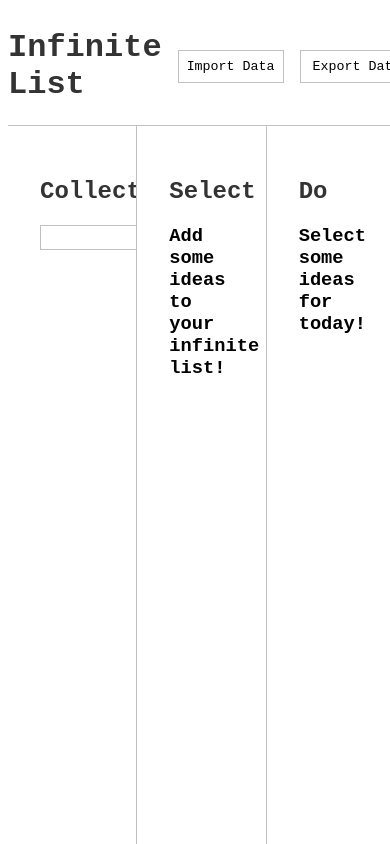
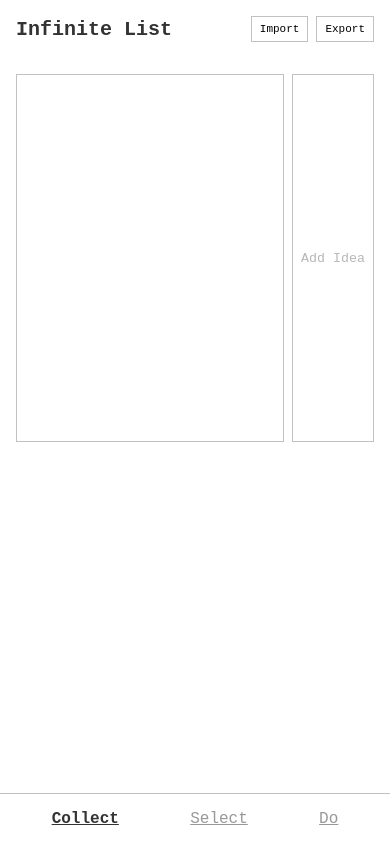
Before and after one commit to konradfritte/infinite-list, an Angular app: page / in a window 390 px wide. Built offline with nearby package versions, Linux system fonts and the light colour scheme.

Commit message:
create-mobile-view | Add first version of mobile view

```diff
--- a/src/app/app.component.html
+++ b/src/app/app.component.html
@@ -1,5 +1,13 @@
 <app-header></app-header>
 
-<app-collect-section></app-collect-section>
-<app-select-section></app-select-section>
-<app-review-section></app-review-section>
+<main>
+    <app-collect-section [class.hidden]="currentView() !== 'collect'"></app-collect-section>
+    <app-select-section [class.hidden]="currentView() !== 'select'"></app-select-section>
+    <app-review-section [class.hidden]="currentView() !== 'review'"></app-review-section>
+</main>
+
+<nav>
+    <a (click)="show('collect')" [class.current-view]="currentView() == 'collect'"  href="#">Collect</a>
+    <a (click)="show('select')"  [class.current-view]="currentView() == 'select'" href="#">Select</a>
+    <a (click)="show('review')"  [class.current-view]="currentView() == 'review'" href="#">Do</a>
+</nav>
--- a/src/app/app.component.scss
+++ b/src/app/app.component.scss
@@ -7,18 +7,61 @@
 
     display: grid;
 
+    grid-template-columns: 100%;
+    grid-template-rows: max-content 1fr max-content;
+
     grid-template-areas:
-        "header     header      header"
-        "collect    select      review";
+        "header"
+        "main"
+        "nav";
+}
 
-    grid-template-columns: repeat(3, 1fr);
-    grid-template-rows: max-content 1fr;
+main {
+    display: grid;
+
+    // grid-template-areas: "collect select review";
+
+    grid-template-rows: 100%;
+    grid-template-columns: 100%;
+
+    overflow: hidden;
+
+    app-collect-section,
+    app-select-section,
+    app-review-section {
+
+        &.hidden {
+            display: none;
+        }
+
+        border: none;
+    }
+}
+
+nav {
+    padding: 16px;
+
+    display: grid;
+    grid-template-columns: repeat(3, max-content);
+    justify-content: space-around;
+
+    border-top: 1px solid $color-border;
+
+    a {
+        font-family: $font-family;
+        color: $color-text;
+
+        opacity: 0.5;
+
+        &.current-view {
+            opacity: 1;
+            font-weight: bold;
+        }
+    }
 }
 
 app-header {
-    grid-area: header;
-
-    border-bottom: 1px solid $color-border;
+    // border-bottom: 1px solid $color-border;
 }
 
 app-collect-section,
@@ -28,13 +71,13 @@ app-select-section {
 }
 
 app-collect-section {
-    grid-area: collect;
+    // grid-area: collect;
 }
 
 app-select-section {
-    grid-area: select;
+    // grid-area: select;
 }
 
 app-review-section {
-    grid-area: review;
+    // grid-area: review;
 }
--- a/src/app/app.component.ts
+++ b/src/app/app.component.ts
@@ -1,4 +1,4 @@
-import { Component } from '@angular/core';
+import { Component, signal } from '@angular/core';
 import { RouterOutlet } from '@angular/router';
 import { CollectSectionComponent } from './collect-section/collect-section.component';
 import { SelectSectionComponent } from './select-section/select-section.component';
@@ -30,6 +30,12 @@ export interface Todo {
 })
 export class AppComponent {
 
+  currentView = signal<string>('collect');
+
   constructor() {
   }
+
+  show(view: string) {
+    this.currentView.set(view);
+  }
 }
--- a/src/app/collect-section/collect-section.component.html
+++ b/src/app/collect-section/collect-section.component.html
@@ -1,15 +1,17 @@
 <h2>Collect</h2>
 
 <form [formGroup]="form" (ngSubmit)="addTodo()">
-  <input type="text" formControlName="title" tabindex="1">
-  <input [disabled]="form.invalid" type="submit" value="Add Idea" tabindex="2">
+  <input type="text" formControlName="title">
+  <input [disabled]="form.invalid" type="submit" value="Add Idea">
 </form>
 
 <ul>
   @for (todo of todos(); track todo.id) {
   <li [class.completed]="todo.completed">
-    <span>{{todo.title}} @if (todo.completed) { (done) }</span>
-    <button (click)="remove(todo.id)">Delete</button>
+    <div>
+      <span>{{todo.title}} @if (todo.completed) { (done) }</span>
+      <button (click)="remove(todo.id)">Delete</button>
+    </div>
   </li>
   }
 </ul>
--- a/src/app/collect-section/collect-section.component.scss
+++ b/src/app/collect-section/collect-section.component.scss
@@ -5,11 +5,16 @@
 }
 
 form {
+    padding: 16px;
+    padding-bottom: 0;
+
     display: grid;
     grid-template-columns: 1fr max-content;
     gap: 8px;
 
     input[type="text"] {
+        padding: 8px 12px;
+
         border: 1px solid $color-border;
 
         font-family: $font-family;
@@ -21,17 +26,37 @@ form {
 }
 
 ul {
-    height: 75%;
+    max-height: 100%;
     overflow: auto;
 
+    list-style: none;
+    padding-left: 16px;
+
     li {
+        margin-bottom: 16px;
+        border: 1px solid $color-border;
+
+        div {
+            padding: 8px 12px;
+
+            display: grid;
+            grid-template-columns: 1fr max-content;
+            gap: 8px;
+
+            span {
+                font-weight: bold;
+            }
+
+            button {
+                @include button();
+
+                height: max-content;
+            }
+        }
+
         &.completed span {
             text-decoration: line-through;
             opacity: 0.5;
         }
-
-        button {
-            @include button();
-        }
     }
 }
--- a/src/app/header/header.component.html
+++ b/src/app/header/header.component.html
@@ -1,7 +1,7 @@
 <h1>Infinite List</h1>
 <input (change)="import($event)" type="file" id="file" accept=".json" class="import">
-<label for="file" tabindex="0">Import Data</label>
-<button (click)="showDialog()">Export Data</button>
+<label for="file" tabindex="0">Import</label>
+<button (click)="showDialog()">Export</button>
 <dialog #dialog>
   <div>
     <button autofocus (click)="hideDialog()">Close</button>
--- a/src/app/header/header.component.scss
+++ b/src/app/header/header.component.scss
@@ -1,29 +1,36 @@
 @import '../../styles';
 
 :host {
+    padding: 16px;
+
     display: grid;
     grid-template-columns: 1fr repeat(2, max-content);
-    gap: 16px;
+    gap: 8px;
 
     align-items: center;
 }
 
 h1 {
+    margin: 0;
+
     color: $color-text;
     font-family: $font-family;
+
+    font-size: 20px;
 }
 
 button,
 input[type="submit"],
 label {
     @include button();
+
+    font-size: 11px;
+
+    line-height: 1rem;
 }
 
 button {
     height: max-content;
-
-    padding: 8px 12px;
-    margin-right: 16px;
 
     align-self: center;
 }
@@ -64,11 +71,4 @@ dialog {
 
 .import {
     display: none;
-
-    & + label {
-
-        font-size: 13.33px;
-        padding: 8px;
-        height: max-content;
-    }
 }
--- a/src/app/review-section/review-section.component.html
+++ b/src/app/review-section/review-section.component.html
@@ -2,9 +2,12 @@
 @if (todos().length) {
 <ul>
   @for (todo of todos(); track todo.id) {
-  <li>{{todo.title}}
-    <button (click)="complete(todo.id)">Complete</button>
-    <button (click)="postpone(todo.id)">Postpone</button>
+  <li>
+    <div>
+      <span>{{todo.title}}</span>
+      <button (click)="complete(todo.id)" class="complete">Complete</button>
+      <button (click)="postpone(todo.id)" class="postpone">Postpone</button>
+    </div>
   </li>
   }
 </ul>
--- a/src/app/review-section/review-section.component.scss
+++ b/src/app/review-section/review-section.component.scss
@@ -3,16 +3,52 @@
 
 :host {
     @include section();
-}
 
-button {
-    @include button();
-
-    &:last-of-type {
-        margin-left: 4px;
-    }
+    padding-top: 16px;
 }
 
 ul {
-    height: 75%;
+    padding-left: 16px;
+    max-height: 100%;
+    overflow: auto;
+
+    list-style: none;
+
+    li {
+        border: 1px solid $color-border;
+
+        margin-bottom: 16px;
+
+        > div {
+            padding: 8px 12px;
+
+            display: grid;
+            grid-template-rows: 1fr max-content;
+
+            grid-template-areas:
+                "todo todo"
+                "complete postpone";
+
+            column-gap: 4px;
+            row-gap: 8px;
+
+            span {
+                font-weight: bold;
+                grid-area: todo;
+            }
+
+            button {
+                @include button();
+
+                &.completed {
+                    grid-area: complete;
+                }
+
+                &.postpone {
+                    grid-area: postpone;
+                }
+
+            }
+        }
+    }
 }
--- a/src/app/select-section/select-section.component.html
+++ b/src/app/select-section/select-section.component.html
@@ -3,8 +3,8 @@
 <div>
     <p>Do you want to do the following?</p>
     <h3>"{{todo.title}}"</h3>
-    <button (click)="schedule(todo.id)" class="schedule" tabindex="3"><b>Yes</b></button>
-    <button (click)="postpone(todo.id)" class="postpone" tabindex="4"><b>Ask again</b>
+    <button (click)="schedule(todo.id)" class="schedule"><b>Yes</b></button>
+    <button (click)="postpone(todo.id)" class="postpone"><b>Ask again</b>
         ({{getReviewDate(todo)}})</button>
 </div>
 }
--- a/src/app/select-section/select-section.component.scss
+++ b/src/app/select-section/select-section.component.scss
@@ -2,12 +2,15 @@
 
 :host {
     @include section();
+
+    padding: 16px;
 }
 
 div {
     padding: 16px;
 
     display: grid;
+    grid-template-rows: max-content 1fr max-content;
     grid-template-areas:
         "a a"
         "b b"
@@ -25,6 +28,8 @@ div {
         grid-area: b;
         font-family: $font-family;
         text-align: center;
+
+        overflow: hidden;
     }
 
     button {
@@ -46,6 +51,7 @@ div {
 }
 
 ul {
+    display: none;
     height: 25%;
 
     overflow: hidden;
--- a/src/styles.scss
+++ b/src/styles.scss
@@ -22,7 +22,8 @@ $font-family: "Courier New", Courier, monospace;
 }
 
 @mixin section {
-    padding: 32px;
+    display: grid;
+    gap: 16px;
 
     * {
         font-family: $font-family;
@@ -30,13 +31,16 @@ $font-family: "Courier New", Courier, monospace;
 
     h2 {
         color: $color-text;
+
+        display: none;
     }
 
     ul {
-        margin-top: 32px;
+        margin: 0;
+        padding-right: 16px;
 
         li {
-            padding: 4px 0;
+            padding: 8px 0;
 
             &:last-of-type {
                 margin-bottom: 16px;
@@ -44,3 +48,7 @@ $font-family: "Courier New", Courier, monospace;
         }
     }
 }
+
+body {
+    margin: 0;
+}
```
